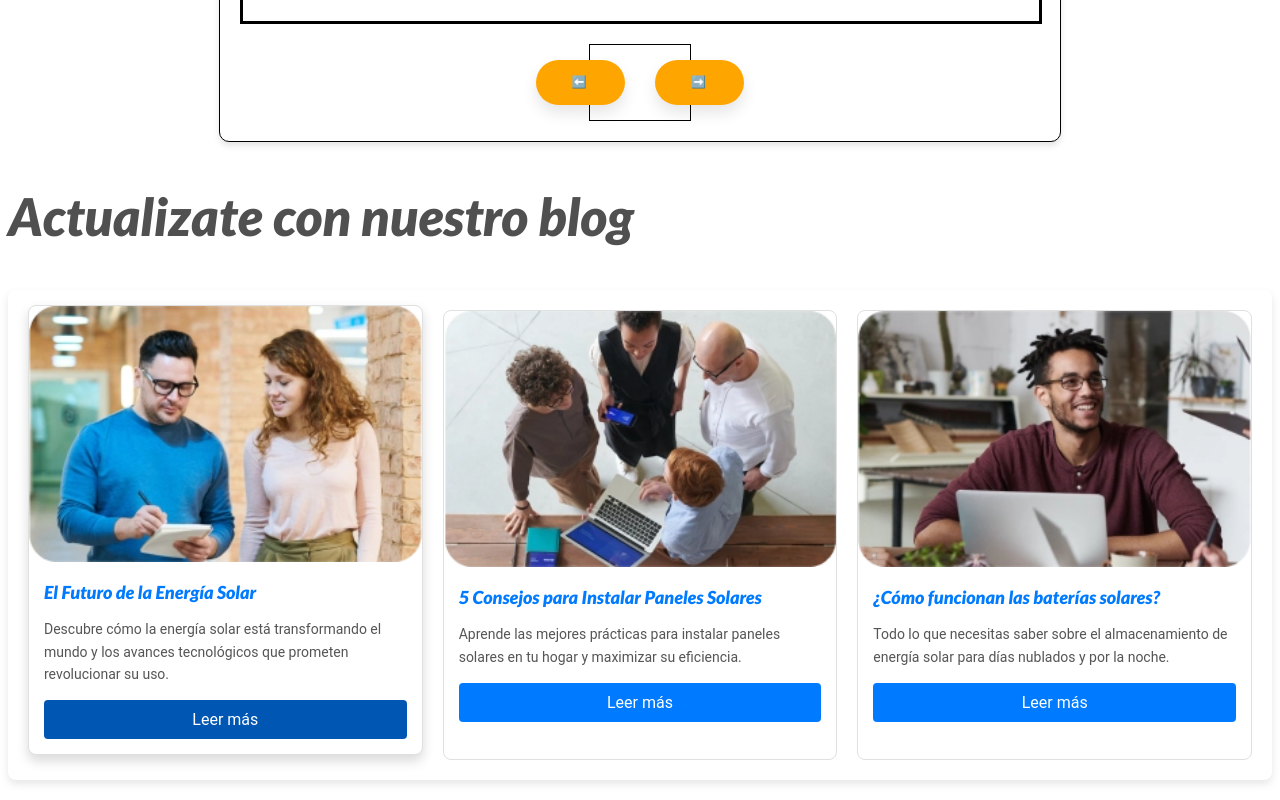
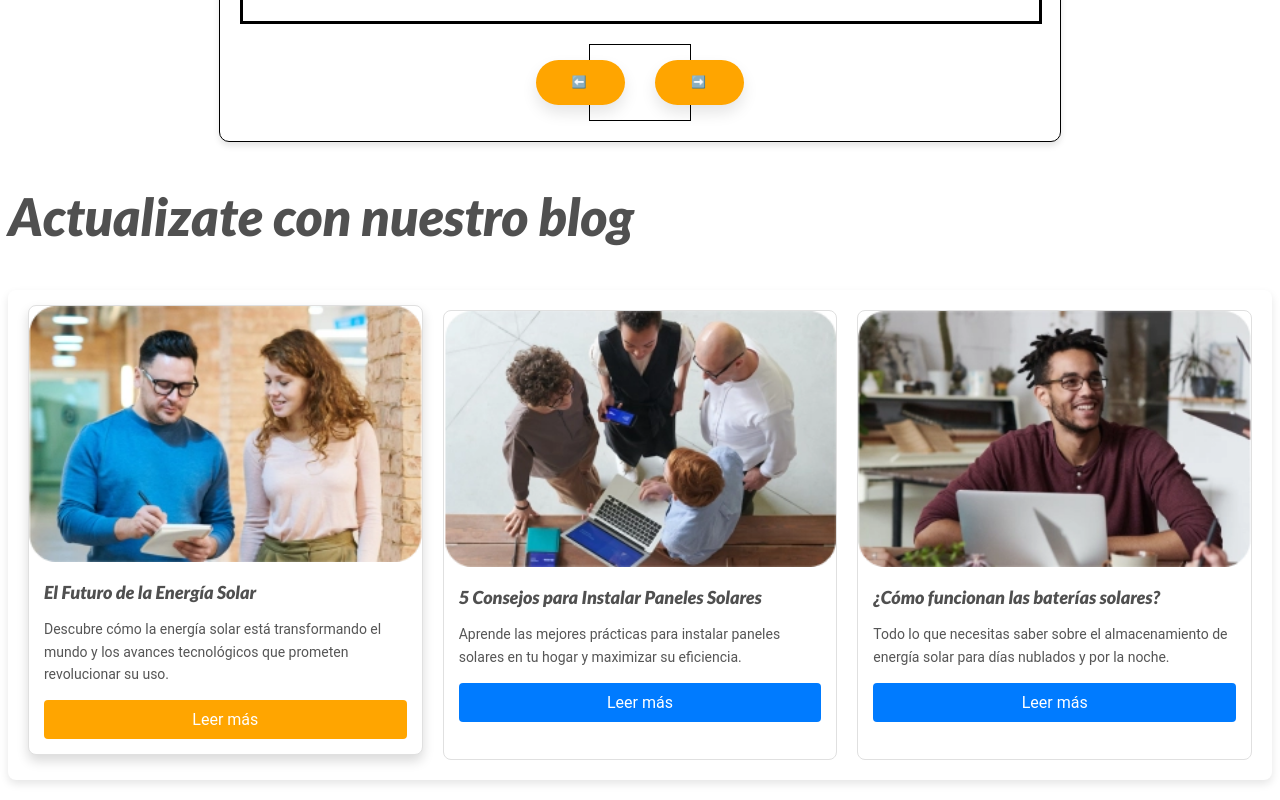
Before and after one commit to Andresm96/solarium, a plain HTML site: page index.html in a window 1280 px wide. In both pictures the pointer is over the link 225 px from the left and 3588 px from the top of the page. Shown: the part 2864-3664 px from the top of the page. Drawn offline with Linux system fonts and the light colour scheme.

Commit message:
cambios home

```diff
--- a/css/index.css
+++ b/css/index.css
@@ -74,7 +74,6 @@
      width:100%;
      height: 650px;
      border: 1px solid orange;
-
  }
 
  .contenido1{
@@ -251,6 +250,7 @@
 }
 
  /* BLOG */
+
 .blog {
   display: grid;
   grid-template-columns: repeat(auto-fit, minmax(300px, 1fr));
@@ -277,7 +277,7 @@
 
 .post h2 {
   font-size: 18px;
-  color: #007bff;
+  color: #505050;
   margin: 15px;
 }
 
@@ -300,7 +300,7 @@
 }
 
 .post .read-more:hover {
-  background-color: #0056b3;
+  background-color: orange;
 }
 
 .post:hover {
```
